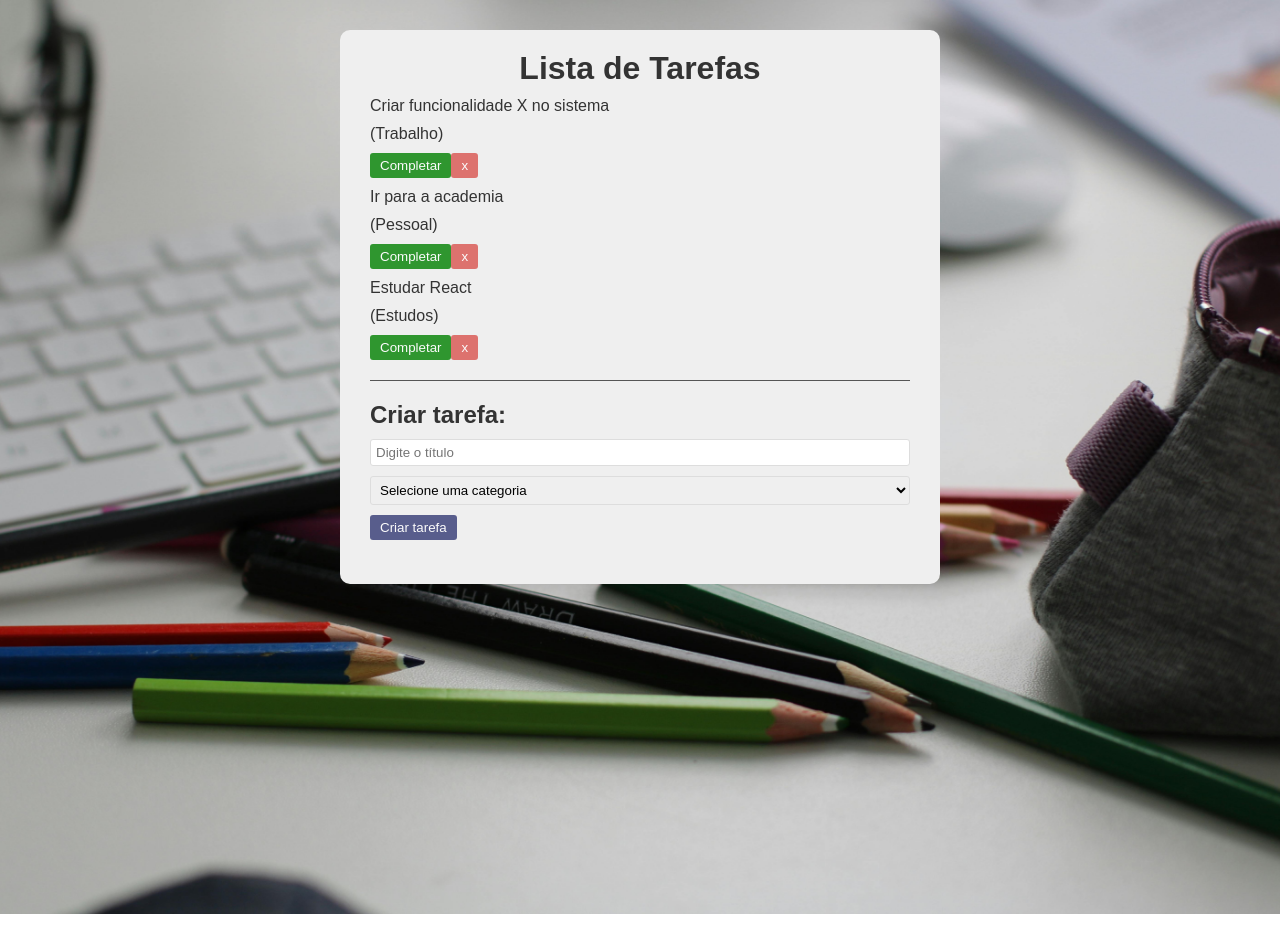
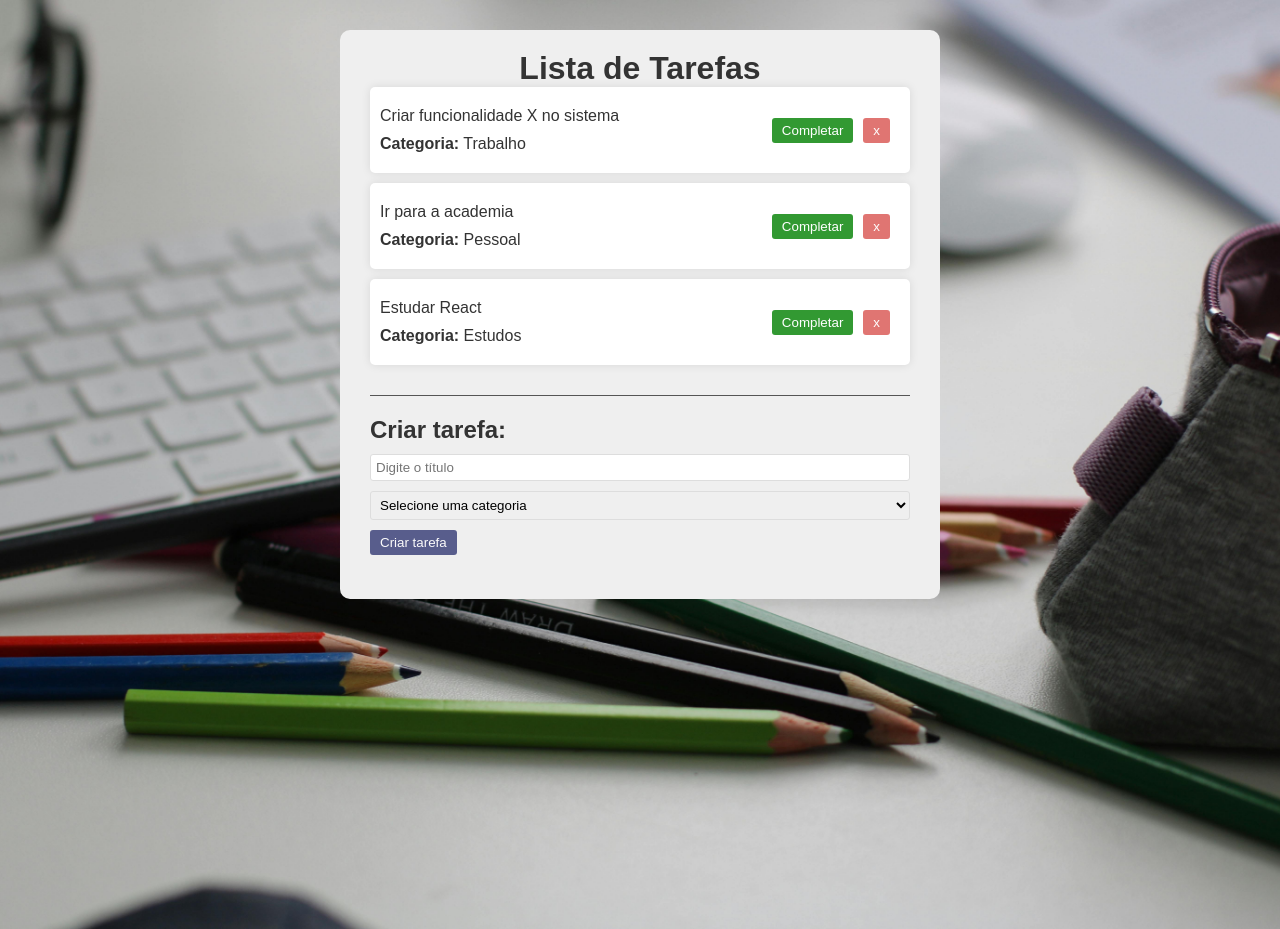
Before and after one commit to GuilhermeEduardo23/ToDo_List, a React (Vite) app: page / in a window 1280 px wide. Built offline with nearby package versions, Linux system fonts and the light colour scheme.

Commit message:
feat: added function to remove to-do list

```diff
--- a/src/App.jsx
+++ b/src/App.jsx
@@ -39,12 +39,23 @@ function App() {
     setTodos(newTodos);
   };
 
+  const removeTodo = (id) => {
+  //Criando um novo array de todos, e preservando o original
+   const newTodos = [...todos];
+
+   //Filtrando o array de todos, criando um novo array sem os todos removidos
+   const filteredTodos = newTodos.filter(todo => todo.id !== id ? todo : null);
+
+   //Atualizando o estado de todos com o novo array
+   setTodos(filteredTodos);
+  }
+
   return (
     <div className="app">
       <h1>Lista de Tarefas</h1>
       <div className="todo_list">
         {todos.map(todo => (
-          <Todo key={todo.id} todo={todo}/>
+          <Todo key={todo.id} todo={todo} removeTodo={removeTodo}/>
         ))}
       </div>
       <TodoForm addTodo={addTodo}/>
--- a/src/App.scss
+++ b/src/App.scss
@@ -26,6 +26,21 @@ body {
     padding-bottom: 20px;
     border-bottom: 1px solid #555;
   }
+
+  .todo {
+    background-color: #fff;
+    box-shadow: 0 0 10px rgba(0, 0, 0, .1);
+    padding: 10px;
+    margin-bottom: 10px;
+    border-radius: 5px;
+    display: flex;
+    justify-content: space-between;
+    align-items: center;
+  }
+}
+
+.categoria_title {
+  font-weight: bold;
 }
 
 h1 {
@@ -53,6 +68,7 @@ button {
   cursor: pointer;
   opacity: .8;
   transition: .3s;
+  margin-right: 10px;
 
   &:hover {
     opacity: 1;
--- a/src/components/Todo.jsx
+++ b/src/components/Todo.jsx
@@ -1,13 +1,13 @@
-const Todo = ({todo}) => {
+const Todo = ({todo, removeTodo}) => {
   return (
     <div className="todo">
       <div className="content">
         <p>{todo.text}</p>
-        <p className="category">({todo.category})</p>
+        <p className="category"><span className="categoria_title">Categoria:</span> {todo.category}</p>
       </div>
       <div>
         <button className="complete">Completar</button>
-        <button className="remove">x</button>
+        <button className="remove" onClick={() => removeTodo(todo.id)}>x</button>
       </div>
     </div>
   );
```
